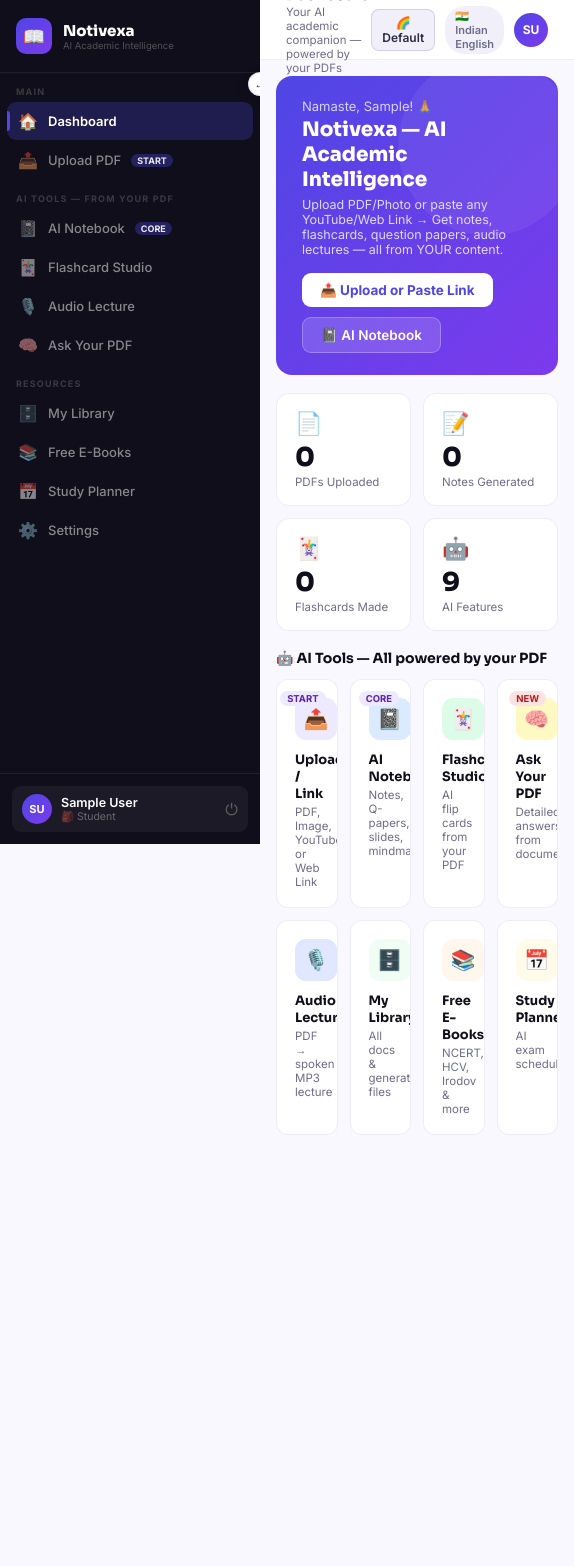
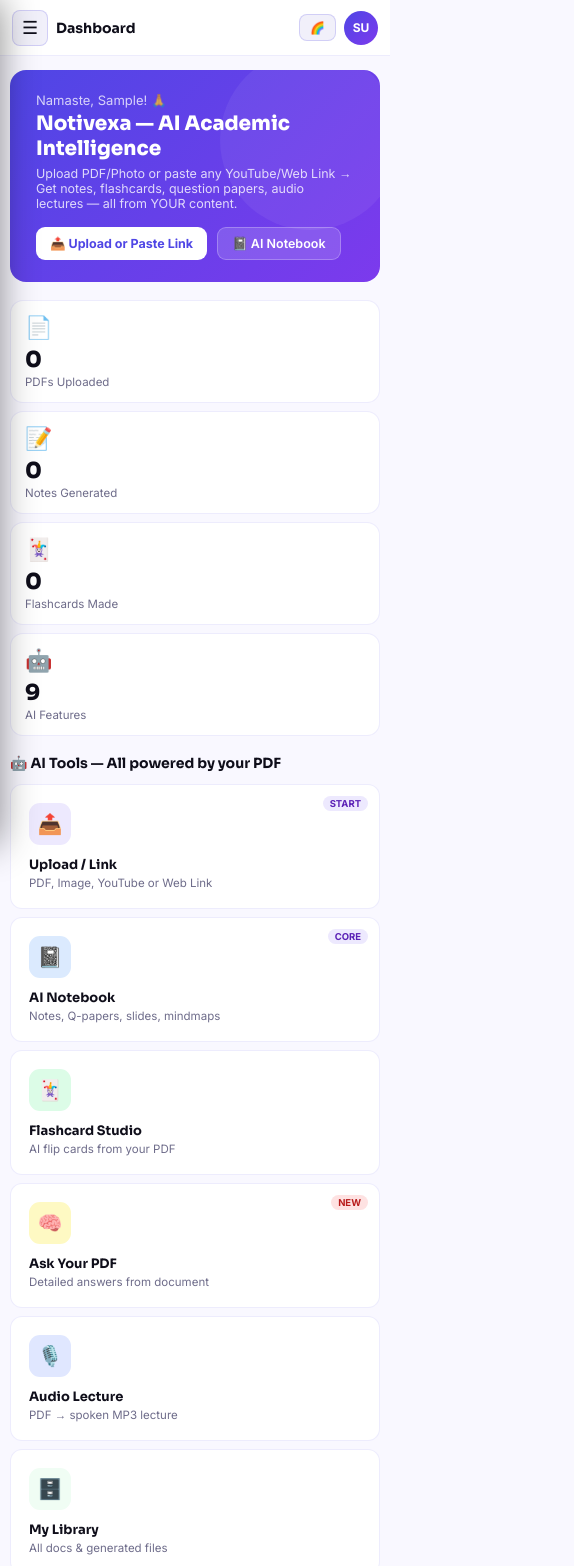
Before and after one commit to Mihir-latke/Notivexa, a React (Vite) app in the folder frontend/: page /dashboard in a window 390 px wide. Shown: the top 1566 px of the page, 574 px wide, since content can reach past the window. Before the commit the page ends 1171 px from the top, so only its background shows below. Built offline with nearby package versions, Linux system fonts and the light colour scheme; no server answers; sample sign-in values are in the browser's storage.

Commit message:
feat(responsive): add full responsive support for mobile, tablet, laptop, and desktop devices

```diff
--- a/frontend/src/components/Layout/Shell.jsx
+++ b/frontend/src/components/Layout/Shell.jsx
@@ -80,17 +80,36 @@
 const THEME_CYCLE = { default:'light', light:'dark', dark:'default' }
 export default function Shell(){
   const[col,setCol]=useState(false)
+  const[mobileOpen,setMobileOpen]=useState(false)
   const{user,logout}=useAuth()
   const{theme,setTheme}=useTheme()
   const nav=useNavigate()
   const{pathname}=useLocation()
   const m=META[pathname]||{t:'Notivexa',s:''}
+
   return(
     <div className="shell">
-      <nav className={`sb${col?' col':''}`}>
+      {/* Mobile Drawer Backdrop */}
+      {mobileOpen && (
+        <div
+          className="sb-backdrop"
+          onClick={()=>setMobileOpen(false)}
+          aria-hidden="true"
+        />
+      )}
+
+      {/* Sidebar / Mobile Drawer */}
+      <nav className={`sb${col?' col':''}${mobileOpen?' mobile-open':''}`}>
         <div className="sb-head">
           <div className="sb-logo">📖</div>
           {!col&&<div><div className="sb-name">Notivexa</div><div className="sb-tag">AI Academic Intelligence</div></div>}
+          <button
+            className="mobile-close-btn"
+            onClick={()=>setMobileOpen(false)}
+            aria-label="Close menu"
+          >
+            ✕
+          </button>
         </div>
         <button className="tgl" onClick={()=>setCol(c=>!c)}>{col?'→':'←'}</button>
         <div style={{flex:1,overflowY:'auto',overflowX:'hidden',paddingBottom:8}}>
@@ -98,7 +117,12 @@
             if(item.s) return <div key={i} className="sb-sec">{item.s}</div>
             const on=pathname===item.p
             return(
-              <div key={item.p} className={`nav${on?' on':''}`} onClick={()=>nav(item.p)} title={col?item.l:''}>
+              <div
+                key={item.p}
+                className={`nav${on?' on':''}`}
+                onClick={()=>{nav(item.p);setMobileOpen(false)}}
+                title={col?item.l:''}
+              >
                 <span className="ni">{item.i}</span>
                 <span className="nl">{item.l}</span>
                 {item.b&&!col&&<span className="nb">{item.b}</span>}
@@ -119,16 +143,28 @@
           </div>
         </div>
       </nav>
+
+      {/* Main Content Area */}
       <div className="main">
         <SEOHead title={m.t} description={m.d || m.s} canonical={pathname} />
         <header className="topbar">
-          <div>
-            <h1 className="pg-t" style={{ margin: 0, padding: 0 }}>{m.t}</h1>
-            <div className="pg-s">{m.s}</div>
+          <div style={{display:'flex',alignItems:'center',gap:8,minWidth:0}}>
+            <button
+              className="mobile-menu-btn"
+              onClick={()=>setMobileOpen(true)}
+              aria-label="Open navigation menu"
+              title="Open menu"
+            >
+              ☰
+            </button>
+            <div style={{minWidth:0}}>
+              <h1 className="pg-t" style={{ margin: 0, padding: 0, overflow:'hidden', textOverflow:'ellipsis', whiteSpace:'nowrap' }}>{m.t}</h1>
+              <div className="pg-s">{m.s}</div>
+            </div>
           </div>
-          <div style={{display:'flex',alignItems:'center',gap:10}}>
+          <div style={{display:'flex',alignItems:'center',gap:8,flexShrink:0}}>
             <button onClick={()=>setTheme(THEME_CYCLE[theme])} title={'Switch theme'} style={{background:'var(--bg2)',border:'1px solid var(--bdr2)',borderRadius:8,padding:'5px 10px',cursor:'pointer',display:'flex',alignItems:'center',gap:5,fontFamily:'Inter,sans-serif',fontWeight:600,color:'var(--ink2)',fontSize:12}}>
-              {THEME_ICONS[theme]} {theme.charAt(0).toUpperCase()+theme.slice(1)}
+              {THEME_ICONS[theme]} <span className="theme-name">{theme.charAt(0).toUpperCase()+theme.slice(1)}</span>
             </button>
             <div className="chip">🇮🇳 Indian English</div>
             <div className="av" title={user?.name} role="img" aria-label={`Profile avatar of ${user?.name || 'User'}`}>{inits(user?.name)}</div>
--- a/frontend/src/index.css
+++ b/frontend/src/index.css
@@ -88,8 +88,9 @@
 .lp.on{background:var(--brand);color:#fff;border-color:var(--brand)}
 .to{border:1.5px solid var(--bdr2);border-radius:9px;padding:10px 12px;cursor:pointer;transition:.15s;display:flex;align-items:center;gap:8px;font-size:12px;font-weight:600;color:var(--ink2)}
 .to:hover,.to.on{border-color:var(--brand);background:rgba(79,70,229,.05);color:var(--brand)}
-.tbr{display:flex;gap:2px;border-bottom:1px solid var(--bdr);margin-bottom:18px}
-.tab{padding:9px 15px;font-size:13px;font-weight:600;cursor:pointer;border-bottom:2.5px solid transparent;color:var(--ink3);transition:.15s}
+.tbr{display:flex;gap:2px;border-bottom:1px solid var(--bdr);margin-bottom:18px;overflow-x:auto;-webkit-overflow-scrolling:touch}
+.tbr::-webkit-scrollbar{display:none}
+.tab{padding:9px 15px;font-size:13px;font-weight:600;cursor:pointer;border-bottom:2.5px solid transparent;color:var(--ink3);transition:.15s;white-space:nowrap;flex-shrink:0}
 .tab:hover{color:var(--ink2)}
 .tab.on{border-bottom-color:var(--brand);color:var(--brand)}
 .dots{display:flex;align-items:center;gap:7px;padding:12px 0}
@@ -131,9 +132,267 @@
 .ib.g{background:#F0FDF4;border-color:rgba(5,150,105,.2);color:#065F46}
 .ib.b{background:#EFF6FF;border-color:rgba(79,70,229,.15);color:#1E40AF}
 .ib.a{background:#FFFBEB;border-color:rgba(217,119,6,.2);color:#92400E}
-@media(max-width:1100px){.tc{grid-template-columns:1fr}.g4{grid-template-columns:repeat(2,1fr)}}
-@media(max-width:768px){.g3{grid-template-columns:1fr 1fr}.page{padding:16px}}
+/* Responsive drawer navigation & menu buttons */
+.mobile-menu-btn {
+  display: none;
+  background: var(--bg2);
+  border: 1px solid var(--bdr2);
+  color: var(--ink);
+  font-size: 18px;
+  width: 36px;
+  height: 36px;
+  border-radius: 8px;
+  align-items: center;
+  justify-content: center;
+  cursor: pointer;
+  flex-shrink: 0;
+  transition: all .15s;
+}
+.mobile-menu-btn:hover {
+  background: var(--bg3);
+}
 
+.mobile-close-btn {
+  display: none;
+  background: rgba(255,255,255,0.12);
+  border: none;
+  color: #fff;
+  width: 30px;
+  height: 30px;
+  border-radius: 8px;
+  align-items: center;
+  justify-content: center;
+  cursor: pointer;
+  font-size: 14px;
+  margin-left: auto;
+}
+.mobile-close-btn:hover {
+  background: rgba(255,255,255,0.22);
+}
+
+.sb-backdrop {
+  display: none;
+}
+
+/* Tools & Output Grids */
+.tools-grid {
+  display: grid;
+  grid-template-columns: repeat(4, 1fr);
+  gap: 12px;
+  margin-bottom: 20px;
+}
+
+.output-tools-grid {
+  display: grid;
+  grid-template-columns: repeat(3, 1fr);
+  gap: 8px;
+}
+
+/* Exam Paper & Table Wrappers */
+.exam-paper-container {
+  width: 100%;
+  max-width: 820px;
+  margin: 0 auto;
+  box-sizing: border-box;
+}
+
+.exam-table-wrapper {
+  width: 100%;
+  overflow-x: auto;
+  -webkit-overflow-scrolling: touch;
+}
+
+.table-responsive {
+  width: 100%;
+  overflow-x: auto;
+  -webkit-overflow-scrolling: touch;
+}
+
+/* ---------------------------------------------------- */
+/* RESPONSIVE BREAKPOINTS (Desktop, Tablet, Mobile)     */
+/* ---------------------------------------------------- */
+
+/* Laptops & Tablets (<= 1024px) */
+@media (max-width: 1024px) {
+  .sb {
+    transform: translateX(-100%);
+    width: 270px !important;
+    position: fixed;
+    top: 0;
+    left: 0;
+    height: 100vh;
+    height: 100dvh;
+    z-index: 1000;
+    box-shadow: 0 0 35px rgba(0,0,0,0.45);
+    transition: transform 0.28s cubic-bezier(0.16, 1, 0.3, 1);
+  }
+  .sb.mobile-open {
+    transform: translateX(0);
+  }
+  .mobile-close-btn {
+    display: flex;
+  }
+  .mobile-menu-btn {
+    display: flex;
+  }
+  .tgl {
+    display: none !important;
+  }
+  .sb-backdrop {
+    display: block;
+    position: fixed;
+    inset: 0;
+    background: rgba(0, 0, 0, 0.55);
+    z-index: 999;
+    backdrop-filter: blur(3px);
+  }
+  .main {
+    margin-left: 0 !important;
+    width: 100%;
+    max-width: 100vw;
+  }
+  .tc {
+    grid-template-columns: 1fr;
+    gap: 16px;
+  }
+  .tools-grid {
+    grid-template-columns: repeat(3, 1fr);
+  }
+  .g4 {
+    grid-template-columns: repeat(2, 1fr);
+  }
+}
+
+/* Medium Tablets & Large Phones (<= 768px) */
+@media (max-width: 768px) {
+  .page {
+    padding: 18px 14px;
+  }
+  .topbar {
+    padding: 0 16px;
+    height: 56px;
+  }
+  .tools-grid {
+    grid-template-columns: repeat(2, 1fr);
+    gap: 10px;
+  }
+  .output-tools-grid {
+    grid-template-columns: repeat(2, 1fr);
+  }
+  .g3 {
+    grid-template-columns: repeat(2, 1fr);
+    gap: 10px;
+  }
+  .hw {
+    padding: 22px 16px 22px 42px;
+    font-size: 17.5px;
+    min-height: 280px;
+  }
+  .hw::before {
+    left: 32px;
+  }
+  .cu {
+    max-width: 88%;
+  }
+  .ca {
+    max-width: 92%;
+  }
+}
+
+/* Mobile Phones (<= 540px) */
+@media (max-width: 540px) {
+  .topbar .chip {
+    display: none;
+  }
+  .topbar .theme-name {
+    display: none;
+  }
+  .pg-t {
+    font-size: 14px;
+  }
+  .pg-s {
+    display: none;
+  }
+  .topbar {
+    padding: 0 12px;
+  }
+  .page {
+    padding: 14px 10px;
+  }
+  .g4 {
+    grid-template-columns: 1fr;
+    gap: 8px;
+  }
+  .g3 {
+    grid-template-columns: 1fr;
+    gap: 8px;
+  }
+  .g2 {
+    grid-template-columns: 1fr;
+    gap: 10px;
+  }
+  .tools-grid {
+    grid-template-columns: 1fr;
+    gap: 8px;
+  }
+  .output-tools-grid {
+    grid-template-columns: 1fr;
+    gap: 6px;
+  }
+  .btn {
+    padding: 8px 14px;
+    font-size: 12.5px;
+  }
+  .btn-lg {
+    padding: 10px 18px;
+    font-size: 13.5px;
+  }
+  .card {
+    border-radius: 12px;
+  }
+  .ch {
+    padding: 14px 14px 0;
+  }
+  .cb {
+    padding: 12px 14px;
+  }
+  .sc {
+    padding: 13px 14px;
+  }
+  .sv {
+    font-size: 22px;
+  }
+  .auth-c {
+    padding: 24px 18px;
+    border-radius: 16px;
+  }
+  .hw {
+    padding: 18px 12px 18px 36px;
+    font-size: 16.5px;
+  }
+  .hw::before {
+    left: 26px;
+  }
+  .cu {
+    max-width: 92%;
+  }
+  .ca {
+    max-width: 95%;
+  }
+}
+
+/* Small Devices (<= 380px) */
+@media (max-width: 380px) {
+  .btn {
+    padding: 7px 11px;
+    font-size: 12px;
+  }
+  .av {
+    width: 30px;
+    height: 30px;
+    font-size: 11px;
+  }
+}
 
 /* Markdown styles */
 .hw p, .ob p { margin-bottom: 0.85em; }
--- a/frontend/src/pages/Dashboard.jsx
+++ b/frontend/src/pages/Dashboard.jsx
@@ -70,7 +70,7 @@
       <div className="sec" style={{ marginBottom:12 }}>
         <h2 className="st" style={{ margin:0, padding:0, fontSize:14 }}>🤖 AI Tools — All powered by your PDF</h2>
       </div>
-      <div style={{ display:'grid', gridTemplateColumns:'repeat(4,1fr)', gap:12, marginBottom:20 }}>
+      <div className="tools-grid">
         {TOOLS.map((t,i) => (
           <div key={i} className="fc" onClick={() => navigate(t.path)}>
             {t.badge && <span className={t.badge==='START'||t.badge==='CORE'?'bn':'bh'} style={{ position:'absolute', top:11, right:11 }}>{t.badge}</span>}
--- a/frontend/src/pages/Flashcards.jsx
+++ b/frontend/src/pages/Flashcards.jsx
@@ -136,7 +136,7 @@
 
   return (
     <div>
-      <div style={{ display:'flex', alignItems:'center', justifyContent:'space-between', marginBottom:16 }}>
+      <div style={{ display:'flex', alignItems:'center', justifyContent:'space-between', flexWrap:'wrap', gap:10, marginBottom:16 }}>
         <div>
           <div style={{ fontFamily:'Sora,sans-serif', fontSize:15, fontWeight:700 }}>{active?.title||'Flashcards'}</div>
           <div style={{ fontSize:12, color:'var(--ink3)', marginTop:2 }}>
@@ -144,7 +144,7 @@
             {active?._id === 'demo' && <span style={{ marginLeft:8, background:'#FEF9C3', color:'#854D0E', fontSize:10, fontWeight:700, padding:'2px 8px', borderRadius:20 }}>DEMO</span>}
           </div>
         </div>
-        <div style={{ display:'flex', gap:8 }}>
+        <div style={{ display:'flex', gap:8, flexWrap:'wrap' }}>
           {cards.length > 0 && <button className="btn btn-p btn-sm" onClick={()=>{setStudyMode(true);setIdx(0);setFlipped(new Set());setKnown(new Set())}}>📖 Study Mode</button>}
           <button className="btn btn-s btn-sm" onClick={() => navigate('/notebook')}>✨ Generate from PDF</button>
         </div>
@@ -153,9 +153,9 @@
 
 
 
-      <div style={{ display:'flex', gap:8, alignItems:'center', marginBottom:16, background:'var(--bg)', padding:'10px 14px', borderRadius:10 }}>
+      <div style={{ display:'flex', gap:8, alignItems:'center', flexWrap:'wrap', marginBottom:16, background:'var(--bg)', padding:'10px 14px', borderRadius:10 }}>
         <span style={{fontSize:13, fontWeight:600}}>Generate New:</span>
-        <select className="fi" style={{margin:0, maxWidth:300, padding:'6px 10px', height:'auto'}} value={selectedDoc} onChange={e=>setSelectedDoc(e.target.value)}>
+        <select className="fi" style={{margin:0, flex:'1 1 200px', maxWidth:'100%', padding:'6px 10px', height:'auto'}} value={selectedDoc} onChange={e=>setSelectedDoc(e.target.value)}>
           <option value="">-- Select PDF / Image --</option>
           {docs.map(d=><option key={d._id} value={d._id}>{d.title}</option>)}
         </select>
--- a/frontend/src/pages/Library.jsx
+++ b/frontend/src/pages/Library.jsx
@@ -31,8 +31,8 @@
         <div className={`tab${tab==='out'?' on':''}`} onClick={()=>setTab('out')}>✨ Generated Files ({outputs.length})</div>
       </div>
       {tab==='docs'&&<>
-        <div style={{display:'flex',gap:10,marginBottom:14}}>
-          <input className="fi" style={{flex:1}} placeholder="🔍 Search documents..." value={search} onChange={e=>setSearch(e.target.value)}/>
+        <div style={{display:'flex',gap:10,marginBottom:14,flexWrap:'wrap'}}>
+          <input className="fi" style={{flex:'1 1 200px'}} placeholder="🔍 Search documents..." value={search} onChange={e=>setSearch(e.target.value)}/>
           <button className="btn btn-p" onClick={()=>navigate('/upload')}>➕ Upload / Link</button>
         </div>
         <div className="card"><div style={{overflowX:'auto'}}>
--- a/frontend/src/pages/Notebook.jsx
+++ b/frontend/src/pages/Notebook.jsx
@@ -104,17 +104,20 @@
 
   return (
     <div
+      className="exam-paper-container"
       style={{
         background: '#FFFFFF',
         color: '#000000',
-        padding: '36px 36px',
+        padding: 'clamp(14px, 3.5vw, 36px)',
         borderRadius: 4,
         boxShadow: '0 4px 25px rgba(0,0,0,0.12)',
         border: '1.5px solid #000000',
         fontFamily: '"Times New Roman", Times, Georgia, serif',
         maxWidth: 820,
+        width: '100%',
         margin: '0 auto',
-        lineHeight: 1.35
+        lineHeight: 1.35,
+        boxSizing: 'border-box'
       }}
     >
       {/* 1. Centered 5-Line Autonomous College Header */}
@@ -138,11 +141,11 @@
 
       {/* 2. Metadata Two Rows */}
       <div style={{ fontSize: 12.5, fontWeight: 700, marginBottom: 12 }}>
-        <div style={{ display: 'flex', justifyContent: 'space-between', alignItems: 'center', marginBottom: 4 }}>
+        <div style={{ display: 'flex', justifyContent: 'space-between', alignItems: 'center', flexWrap: 'wrap', gap: 6, marginBottom: 4 }}>
           <span>Subject: {paper.subject || 'Big Data Analytics and Visualization'}</span>
           <span>Class: {paper.class || 'SY-MCA'}</span>
         </div>
-        <div style={{ display: 'flex', justifyContent: 'space-between', alignItems: 'center' }}>
+        <div style={{ display: 'flex', justifyContent: 'space-between', alignItems: 'center', flexWrap: 'wrap', gap: 6 }}>
           <span>Date: {paper.date || '22/8/2026'}</span>
           <span style={{ textAlign: 'center' }}>Time: {paper.time || '10.30am - 11.30am'}</span>
           <span>Duration: {paper.duration || '1Hr'} &nbsp; Marks: {paper.marks || '20'}</span>
@@ -150,8 +153,11 @@
       </div>
 
       {/* 3. Boxed Grid Table */}
+      <div className="exam-table-wrapper" style={{ width: '100%', overflowX: 'auto', WebkitOverflowScrolling: 'touch', margin: '10px 0' }}>
         <table
-        style={{
+          className="exam-table"
+          style={{
+            minWidth: 540,
             width: '100%',
             borderCollapse: 'collapse',
             border: '1.5px solid #000',
@@ -316,6 +322,7 @@
           ))}
         </tbody>
       </table>
+    </div>
   </div>
 );
 }
@@ -1652,7 +1659,7 @@
         <div className="card" style={{ marginBottom:16 }}>
           <div className="ch"><div className="ct">🛠️ 2. Choose Output</div></div>
           <div className="cb">
-            <div style={{ display:'grid', gridTemplateColumns:'repeat(3,1fr)', gap:8 }}>
+            <div className="output-tools-grid">
               {TOOLS.map(t => (
                 <div key={t.id} className={'to'+(tool===t.id?' on':'')} onClick={()=>setTool(t.id)} style={{ flexDirection:'column', alignItems:'flex-start', gap:4, padding:'10px 11px' }}>
                   <span style={{ fontSize:16 }}>{t.icon}</span>
@@ -1687,7 +1694,7 @@
               {/* Paper Type */}
               <div className="fg">
                 <label className="fl">Exam Type</label>
-                <div style={{ display:'grid', gridTemplateColumns:'1fr 1fr', gap:10, marginTop:6 }}>
+                <div className="g2" style={{ marginTop:6 }}>
                   <div onClick={()=>setPaperType('20_MARKS')}
                     style={{ border:'2px solid '+(paperType==='20_MARKS'?'var(--brand)':'var(--bdr2)'), borderRadius:10, padding:'12px', cursor:'pointer', background:paperType==='20_MARKS'?'rgba(79,70,229,0.06)':'var(--bg)', textAlign:'center' }}>
                     <div style={{ fontSize:20, marginBottom:4 }}>📝</div>
@@ -1826,7 +1833,7 @@
               </div>
 
               {/* Page overview */}
-              <div style={{ display:'grid', gridTemplateColumns:'repeat(4,1fr)', gap:8, marginTop:14, marginBottom:8 }}>
+              <div style={{ display:'grid', gridTemplateColumns:'repeat(auto-fit, minmax(70px, 1fr))', gap:8, marginTop:14, marginBottom:8 }}>
                 {[1,2,3,4].map(p => (
                   <div key={p} style={{ border:'1px solid var(--bdr)', borderRadius:8, padding:'8px 4px', textAlign:'center', background:'#FEFDE8', fontFamily:HANDWRITING_FONTS.find(f=>f.id===hwFont)?.fontFamily || 'Caveat,cursive' }}>
                     <div style={{ fontSize:10, fontWeight:700, color:'var(--ink3)' }}>Page {p}</div>
--- a/frontend/src/pages/Register.jsx
+++ b/frontend/src/pages/Register.jsx
@@ -38,7 +38,7 @@
           <h1 style={{ fontFamily:'Sora,sans-serif', fontSize:20, fontWeight:800, margin: 0, padding: 0 }}>Create Account</h1>
           <div style={{ fontSize:12, color:'var(--ink3)', marginTop:3 }}>Join Notivexa — AI Academic Intelligence</div>
         </div>
-        <div className="g2" style={{ gap:9, marginBottom:14 }}>
+        <div style={{ display:'grid', gridTemplateColumns:'1fr 1fr', gap:9, marginBottom:14 }}>
           {['student','teacher'].map(r => (
             <div key={r} onClick={() => set('role',r)} style={{ border:`1.5px solid ${form.role===r?'var(--brand)':'var(--bdr2)'}`, borderRadius:9, padding:10, textAlign:'center', cursor:'pointer', background:form.role===r?'rgba(79,70,229,.05)':'#fff', transition:'.15s' }}>
               <div style={{ fontSize:20, marginBottom:3 }}>{r==='student'?'🎒':'👩‍🏫'}</div>
--- a/frontend/src/pages/Upload.jsx
+++ b/frontend/src/pages/Upload.jsx
@@ -88,17 +88,17 @@
     <div className="tc" style={{ alignItems:'start' }}>
       <div>
         {/* Source Switcher Tabs */}
-        <div style={{ display:'flex', gap:8, marginBottom:14 }}>
+        <div style={{ display:'flex', gap:8, marginBottom:14, flexWrap:'wrap' }}>
           <button
             className={`btn ${tab === 'file' ? 'btn-p' : 'btn-s'}`}
-            style={{ flex:1, display:'flex', justifyContent:'center', alignItems:'center', gap:6 }}
+            style={{ flex:'1 1 160px', display:'flex', justifyContent:'center', alignItems:'center', gap:6 }}
             onClick={() => setTab('file')}
           >
             📁 Upload PDF / Image
           </button>
           <button
             className={`btn ${tab === 'url' ? 'btn-p' : 'btn-s'}`}
-            style={{ flex:1, display:'flex', justifyContent:'center', alignItems:'center', gap:6 }}
+            style={{ flex:'1 1 160px', display:'flex', justifyContent:'center', alignItems:'center', gap:6 }}
             onClick={() => setTab('url')}
           >
             🔗 Paste Link (YouTube / PDF)
```
Lines whose indentation alone changed are shown as unchanged.
